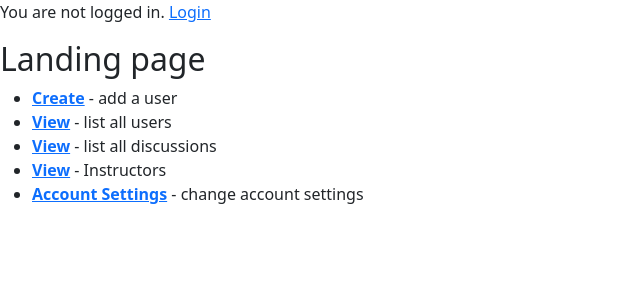
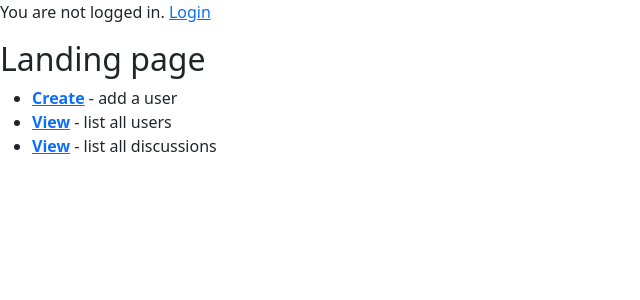
Before and after one commit to jamestjw/comp5531-w22-proj, a PHP site: page / in a window 1280 px wide. Shown: the part 112-412 px from the top of the page, without its empty margins (0-640 px from the left). Run offline with PHP 8.4, Linux system fonts and the light colour scheme.

Commit message:
Delete link to instructors list and account settings from landing page AND add them to the navbar instead

```diff
--- a/public/index.php
+++ b/public/index.php
@@ -11,12 +11,7 @@
   <li>
     <a href="discussions.php"><strong>View</strong></a> - list all discussions
   </li>
-  <li>
-    <a href="instructors_list.php"><strong>View</strong></a> - Instructors
-  </li>
-  <li>
-    <a href="account_settings.php"><strong>Account Settings</strong></a> - change account settings
-  </li>
+
 
 </ul>
 
--- a/public/templates/header.php
+++ b/public/templates/header.php
@@ -34,7 +34,7 @@
               </ul>
             </li>
             <li class="nav-item">
-              <a class="nav-link" href="#">Account Settings</a>
+              <a class="nav-link" href="account_settings.php">Account Settings</a>
             </li>
             <li class="nav-item">
               <a class="nav-link" href="#">Email</a>
```
